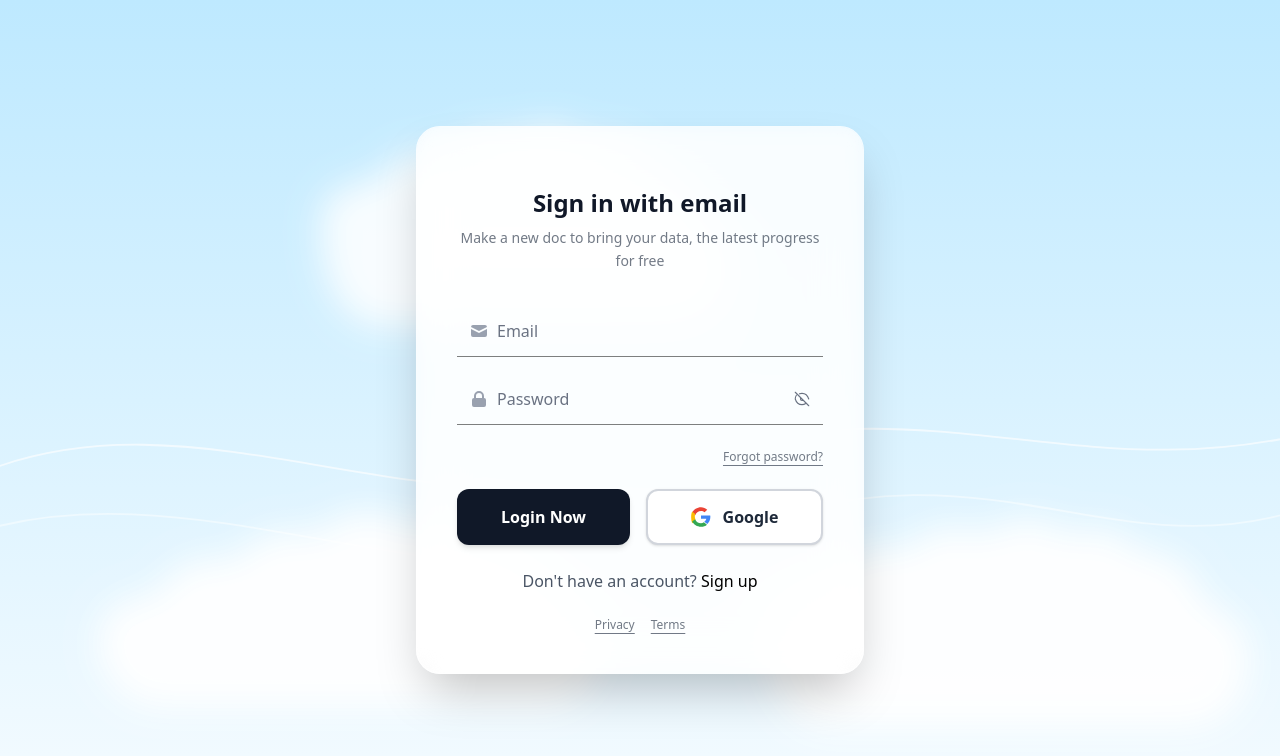
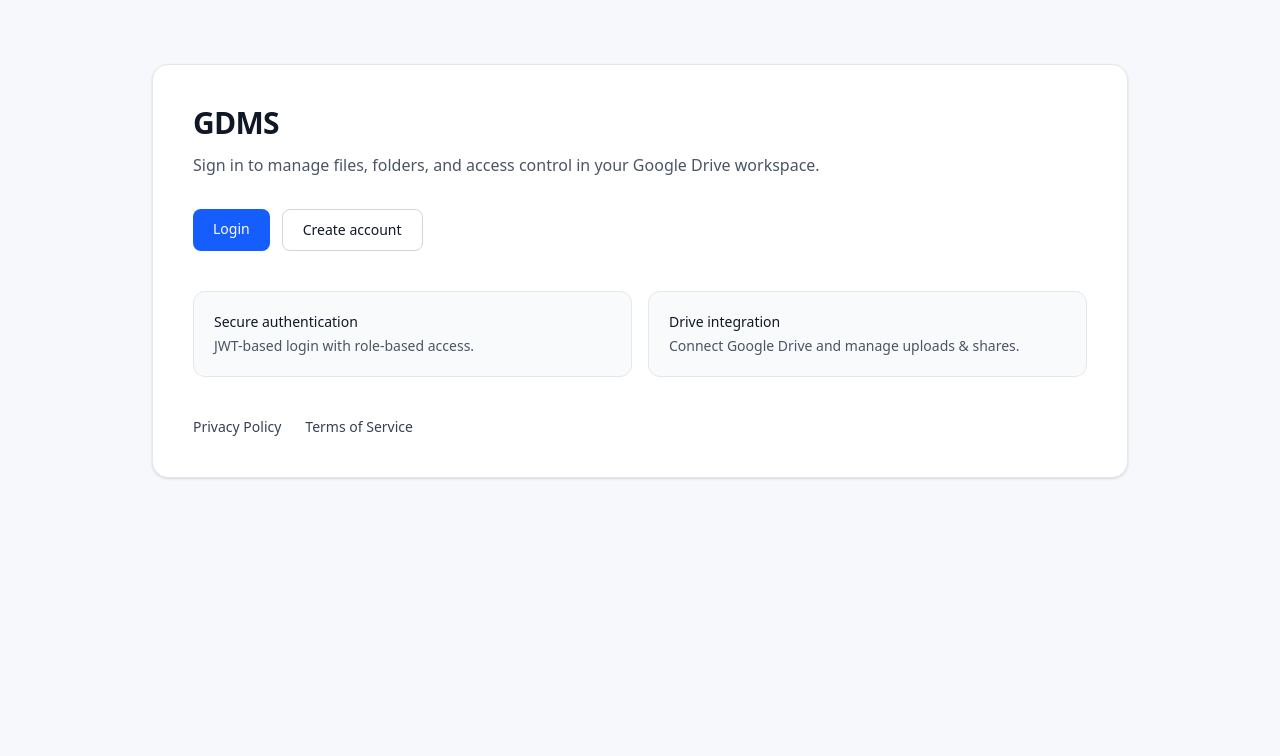
Before and after one commit to yashwebcods/goggleDriveMS, a React (Vite) app in the folder Front-end/GDMS/: page / in a window 1280 px wide. Before the commit this address led to /#/login. Shown: the top 756 px of the page. Built offline with nearby package versions, Linux system fonts and the light colour scheme.

Commit message:
home page added

```diff
--- a/Front-end/GDMS/index.html
+++ b/Front-end/GDMS/index.html
@@ -4,6 +4,7 @@
     <meta charset="UTF-8" />
     <link rel="icon" type="image/svg+xml" href="/vite.svg" />
     <meta name="viewport" content="width=device-width, initial-scale=1.0" />
+    <meta name="google-site-verification" content="%VITE_GOOGLE_SITE_VERIFICATION%" />
     <title>gdms</title>
   </head>
   <body>
--- /dev/null
+++ b/Front-end/GDMS/src/pages/Home.tsx
@@ -0,0 +1,53 @@
+import { Link } from 'react-router-dom';
+
+const Home = () => {
+  return (
+    <div className="min-h-screen bg-[#F6F8FB] text-gray-900">
+      <div className="mx-auto max-w-5xl px-6 py-16">
+        <div className="rounded-2xl border border-gray-200 bg-white p-10 shadow-sm">
+          <h1 className="text-3xl font-semibold tracking-tight">GDMS</h1>
+          <p className="mt-3 max-w-2xl text-gray-600">
+            Sign in to manage files, folders, and access control in your Google Drive workspace.
+          </p>
+
+          <div className="mt-8 flex flex-wrap gap-3">
+            <Link
+              to="/login"
+              className="rounded-lg bg-blue-600 px-5 py-2.5 text-sm font-medium text-white hover:bg-blue-700"
+            >
+              Login
+            </Link>
+            <Link
+              to="/signup"
+              className="rounded-lg border border-gray-300 bg-white px-5 py-2.5 text-sm font-medium text-gray-900 hover:bg-gray-50"
+            >
+              Create account
+            </Link>
+          </div>
+
+          <div className="mt-10 grid gap-4 sm:grid-cols-2">
+            <div className="rounded-xl border border-gray-200 bg-gray-50 p-5">
+              <div className="text-sm font-medium">Secure authentication</div>
+              <div className="mt-1 text-sm text-gray-600">JWT-based login with role-based access.</div>
+            </div>
+            <div className="rounded-xl border border-gray-200 bg-gray-50 p-5">
+              <div className="text-sm font-medium">Drive integration</div>
+              <div className="mt-1 text-sm text-gray-600">Connect Google Drive and manage uploads & shares.</div>
+            </div>
+          </div>
+
+          <div className="mt-10 flex flex-wrap gap-x-6 gap-y-2 text-sm">
+            <Link to="/privacy-policy" className="text-gray-700 hover:text-gray-900">
+              Privacy Policy
+            </Link>
+            <Link to="/terms-of-service" className="text-gray-700 hover:text-gray-900">
+              Terms of Service
+            </Link>
+          </div>
+        </div>
+      </div>
+    </div>
+  );
+};
+
+export default Home;
--- a/Front-end/GDMS/src/routes/AppRoutes.tsx
+++ b/Front-end/GDMS/src/routes/AppRoutes.tsx
@@ -7,6 +7,7 @@
 import FileAccessControl from '../pages/FileAccessControl';
 import FolderDetail from '../pages/FolderDetail';
 import ForgotPassword from '../pages/ForgotPassword';
+import Home from '../pages/Home';
 import Login from '../pages/Login';
 import OtpVerification from '../pages/OtpVerification';
 import PrivacyPolicy from '../pages/PrivacyPolicy';
@@ -47,7 +48,7 @@
 
   return (
     <Routes>
-      <Route path="/" element={<Navigate to={token ? '/dashboard' : '/login'} replace />} />
+      <Route path="/" element={token ? <Navigate to="/dashboard" replace /> : <Home />} />
       <Route path="/login" element={<Login />} />
       <Route path="/signup" element={<Signup />} />
       <Route path="/forgot-password" element={<ForgotPassword />} />
```
